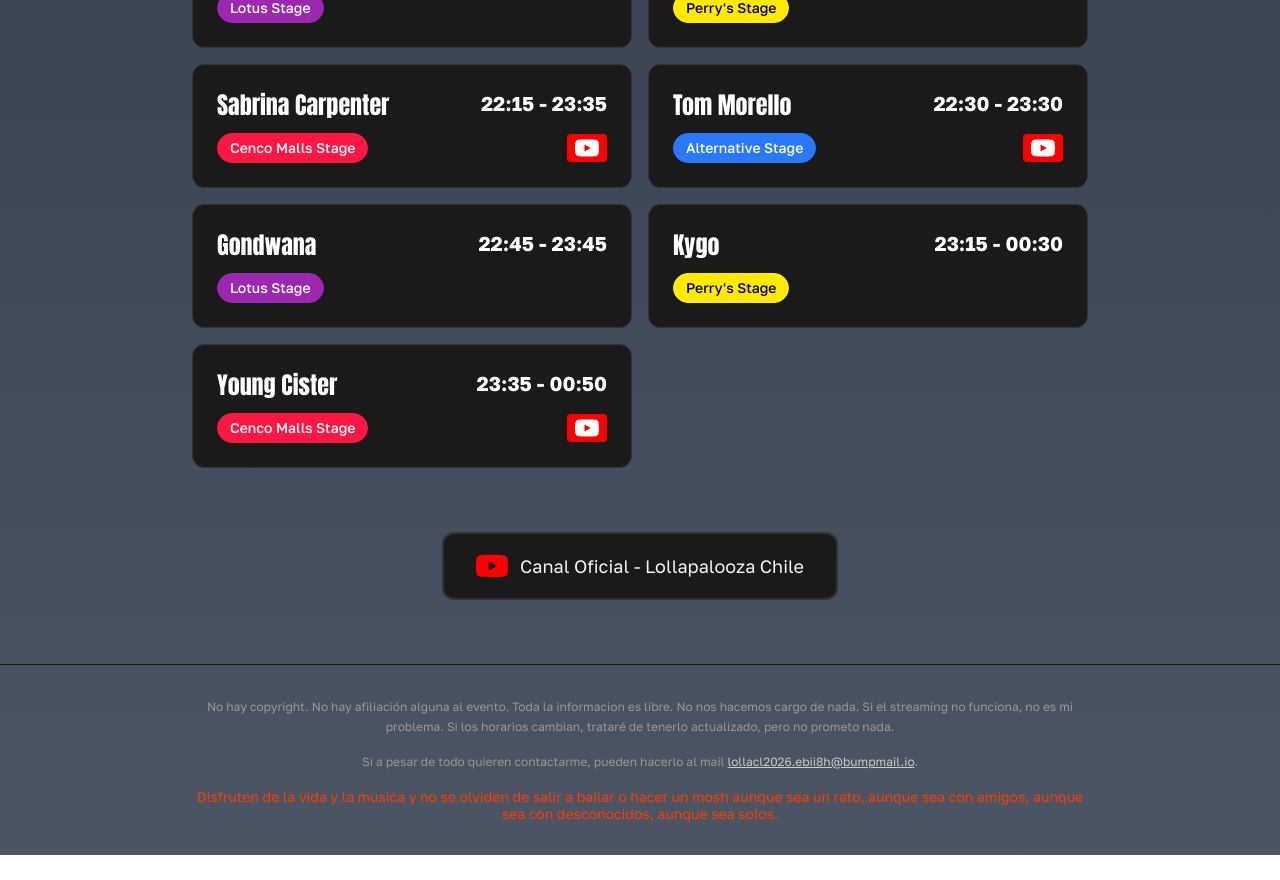
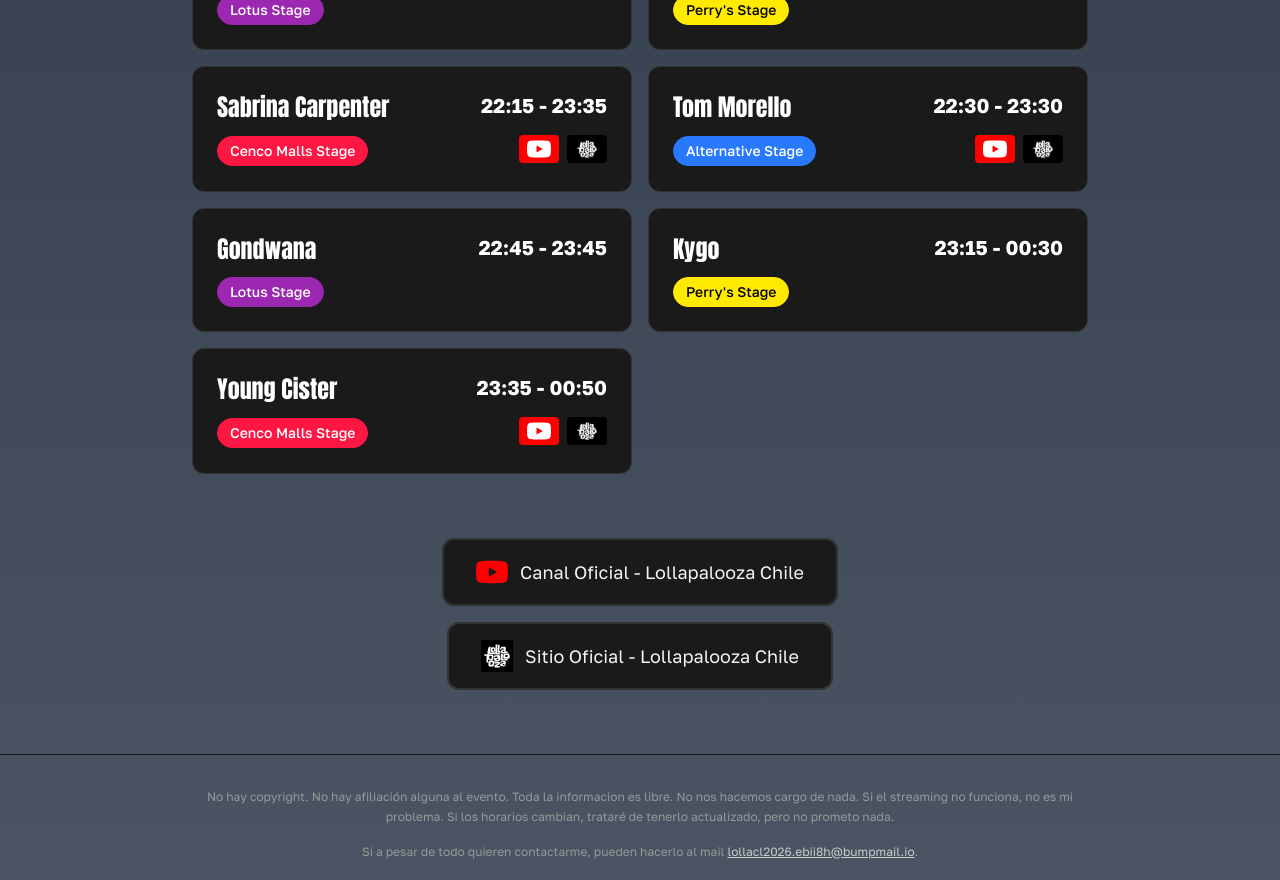
Before and after one commit to shipibo-studio/lollacl-inspector, a Next.js app: page / in a window 1280 px wide. Shown: the part 2300-3180 px from the top of the page. Before the commit the page ends 3155 px from the top, so only its background shows below. Built offline with nearby package versions, Linux system fonts and the light colour scheme; no server answers.

Commit message:
feat: link to official stream per stage

```diff
--- a/src/app/page.tsx
+++ b/src/app/page.tsx
@@ -1,5 +1,6 @@
 "use client";
 
+import Image from "next/image";
 import { useState, useMemo, useEffect, useRef } from "react";
 import { artists } from "@/data/artists";
 
@@ -37,6 +38,16 @@
   "Banco de Chile Stage": "https://www.youtube.com/watch?v=kTfqXQsmFUw",
   "Alternative Stage": "https://www.youtube.com/watch?v=IyUXoLEiaDw",
   "Perry's Stage": "https://www.youtube.com/watch?v=CDwu-EPFLwA",
+  "Lotus Stage": "",
+  "Kidzapalooza Stage": "",
+};
+
+// Secondary stream links (manual, won't be modified by API)
+const secondaryStreamLinks: Record<string, string> = {
+  "Cenco Malls Stage": "https://lollapaloozacl.com/streaming/cencomalls",
+  "Banco de Chile Stage": "https://lollapaloozacl.com/streaming/bch",
+  "Alternative Stage": "https://lollapaloozacl.com/streaming/alternative",
+  "Perry's Stage": "https://lollapaloozacl.com/streaming/perrys",
   "Lotus Stage": "",
   "Kidzapalooza Stage": "",
 };
@@ -436,17 +447,30 @@
                     >
                       {show.stage}
                     </span>
+                    <span>
                     {isStageLive(show.day, show.stage) && getStreamUrl(show.stage, streamData, isMounted) && !hasEnded(show.day, show.time, show.endTime) && (
                         <button
                           onClick={() => setVideoModal({ stage: show.stage, url: getStreamUrl(show.stage, streamData, isMounted) || '' })}
                           className="ml-2 inline-flex items-center px-2 py-0.5 rounded bg-[#ff0000] text-white hover:bg-[#cc0000] transition-colors"
-                          title="Ver transmision en vivo"
+                          title="Ver en Youtube"
                         >
                           <svg className="w-6 h-6" fill="currentColor" viewBox="0 0 24 24">
                             <path d="M23.498 6.186a3.016 3.016 0 0 0-2.122-2.136C19.505 3.545 12 3.545 12 3.545s-7.505 0-9.377.505A3.017 3.017 0 0 0 .502 6.186C0 8.07 0 12 0 12s0 3.93.502 5.814a3.016 3.016 0 0 0 2.122 2.136c1.871.505 9.376.505 9.376.505s7.505 0 9.377-.505a3.015 3.015 0 0 0 2.122-2.136C24 15.93 24 12 24 12s0-3.93-.502-5.814zM9.545 15.568V8.432L15.818 12l-6.273 3.568z" />
                           </svg>
                         </button>
                       )}
+                      {isStageLive(show.day, show.stage) && secondaryStreamLinks[show.stage] && !hasEnded(show.day, show.time, show.endTime) && (
+                        <a
+                          href={secondaryStreamLinks[show.stage]}
+                          target="_blank"
+                          rel="noopener noreferrer"
+                          className="ml-2 inline-flex items-center px-2 py-0.5 rounded bg-[#000000] text-white hover:bg-[#333333] transition-colors"
+                          title="Ver streaming oficial"
+                        >
+                          <img src="/favicon.png" alt="Stream" className="w-6 h-6" />
+                        </a>
+                      )}
+                    </span>
                   </div>
                 </div>
               ))}
@@ -479,6 +503,27 @@
             </svg>
             <span className="text-lg font-sans text-[#f5f5f5] group-hover:text-white">
               Canal Oficial - Lollapalooza Chile
+            </span>
+          </a>
+        </div>
+          {/* Sitio Oficial Button */}
+        <div className="max-w-4xl mx-auto mt-4 text-center">
+          <a
+            href="https://lollapaloozacl.com/streaming/"
+            target="_blank"
+            rel="noopener noreferrer"
+            className="inline-flex items-center gap-3 px-8 py-4 bg-[#1a1a1a] border-2 border-[#333333] rounded-xl hover:border-[#ff0000] transition-colors group"
+          >
+            <Image
+              src="/favicon.png"
+              alt="Sitio Oficial"
+              width={32}
+              height={32}
+              className="w-8 h-8 group-hover:scale-110 transition-transform"
+              priority
+            />
+            <span className="text-lg font-sans text-[#f5f5f5] group-hover:text-white">
+              Sitio Oficial - Lollapalooza Chile
             </span>
           </a>
         </div>
```
